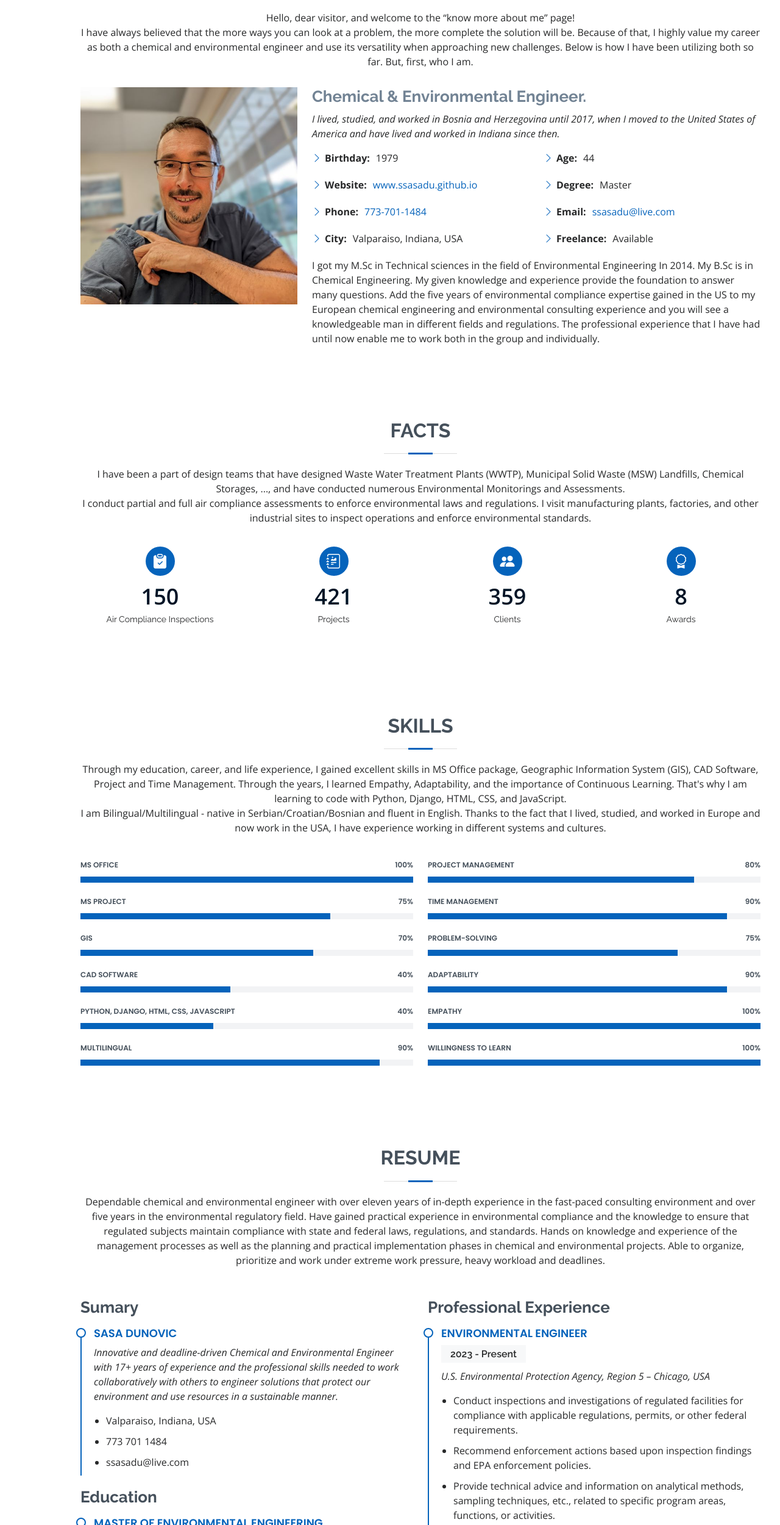
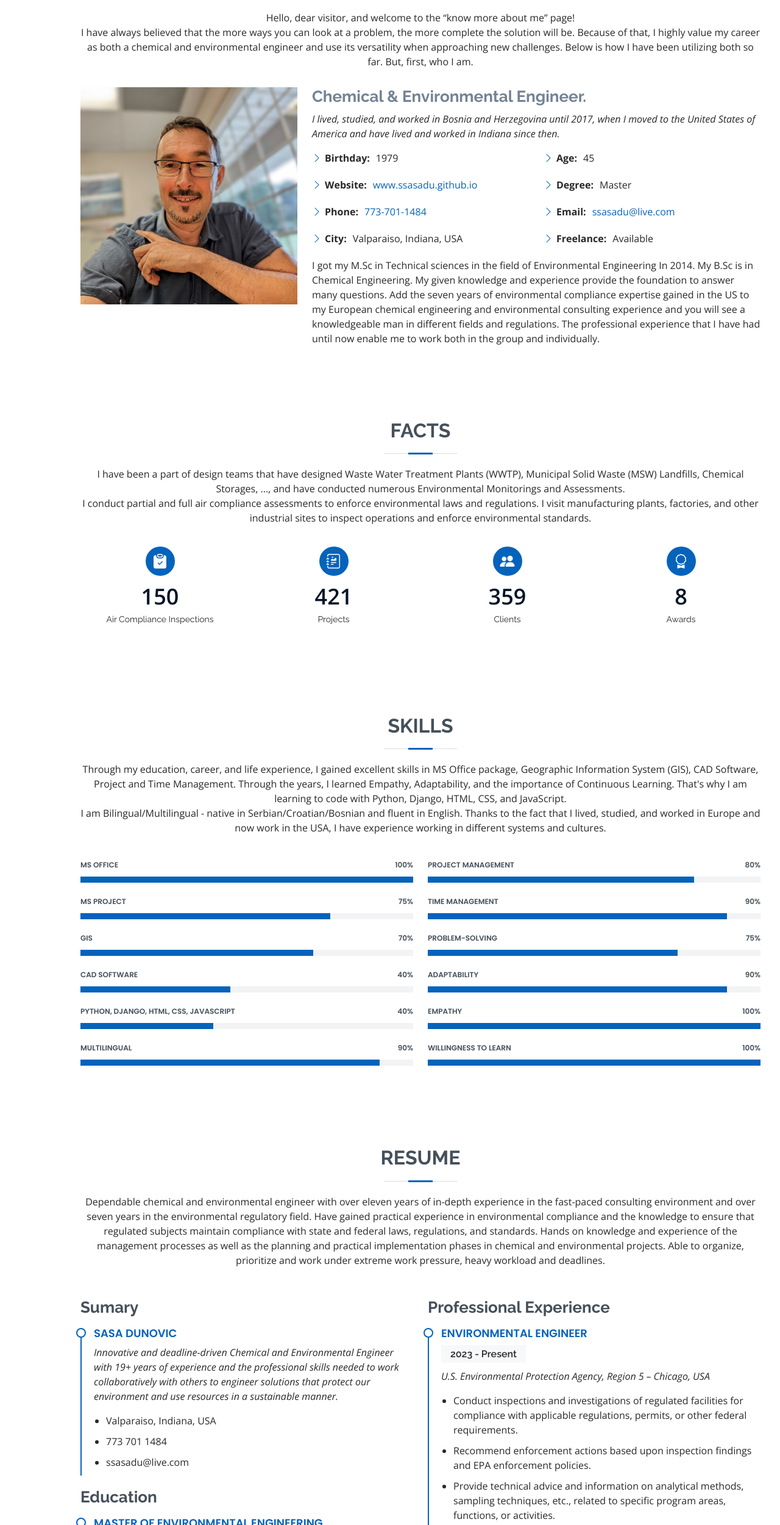
Before and after one commit to ssasadu/ssasadu.github.io, a plain HTML site: page index.html in a window 1280 px wide. Shown: the part 921-3421 px from the top of the page at 61% size. Drawn offline with nearby package versions, Linux system fonts and the light colour scheme.

Commit message:
Update the age and years of the work experience.

```diff
--- a/index.html
+++ b/index.html
@@ -114,7 +114,7 @@
               </div>
               <div class="col-lg-6">
                 <ul>
-                  <li><i class="bi bi-chevron-right"></i> <strong>Age:</strong> <span>44</span></li>
+                  <li><i class="bi bi-chevron-right"></i> <strong>Age:</strong> <span>45</span></li>
                   <li><i class="bi bi-chevron-right"></i> <strong>Degree:</strong> <span>Master</span></li>
                   <li><i class="bi bi-chevron-right"></i> <strong>Email:</strong> <span><a
                         href="mailto:ssasadu@live.com">ssasadu@live.com</a></span></li>
@@ -125,7 +125,7 @@
             <p>
               I got my M.Sc in Technical sciences in the field of Environmental Engineering In 2014. My B.Sc is in
               Chemical Engineering.
-              My given knowledge and experience provide the foundation to answer many questions. Add the five years of
+              My given knowledge and experience provide the foundation to answer many questions. Add the seven years of
               environmental compliance expertise
               gained in the US to my European chemical engineering and environmental consulting experience and you will
               see a knowledgeable man in different fields and regulations.
@@ -333,7 +333,7 @@
           <h2>Resume</h2>
           <p>
             Dependable chemical and environmental engineer with over eleven years of in-depth experience in the
-            fast-paced consulting environment and over five years in the environmental regulatory field.
+            fast-paced consulting environment and over seven years in the environmental regulatory field.
             Have gained practical experience in environmental compliance and the knowledge to ensure that regulated
             subjects maintain compliance with state and federal laws, regulations, and standards.
             Hands on knowledge and experience of the management processes as well as the planning and practical
@@ -347,7 +347,7 @@
             <h3 class="resume-title">Sumary</h3>
             <div class="resume-item pb-0">
               <h4>Sasa Dunovic</h4>
-              <p><em>Innovative and deadline-driven Chemical and Environmental Engineer with 17+ years of experience and
+              <p><em>Innovative and deadline-driven Chemical and Environmental Engineer with 19+ years of experience and
                   the professional skills needed to work collaboratively with others to engineer solutions that protect
                   our environment and use resources in a sustainable manner.</em></p>
               <ul>
```
